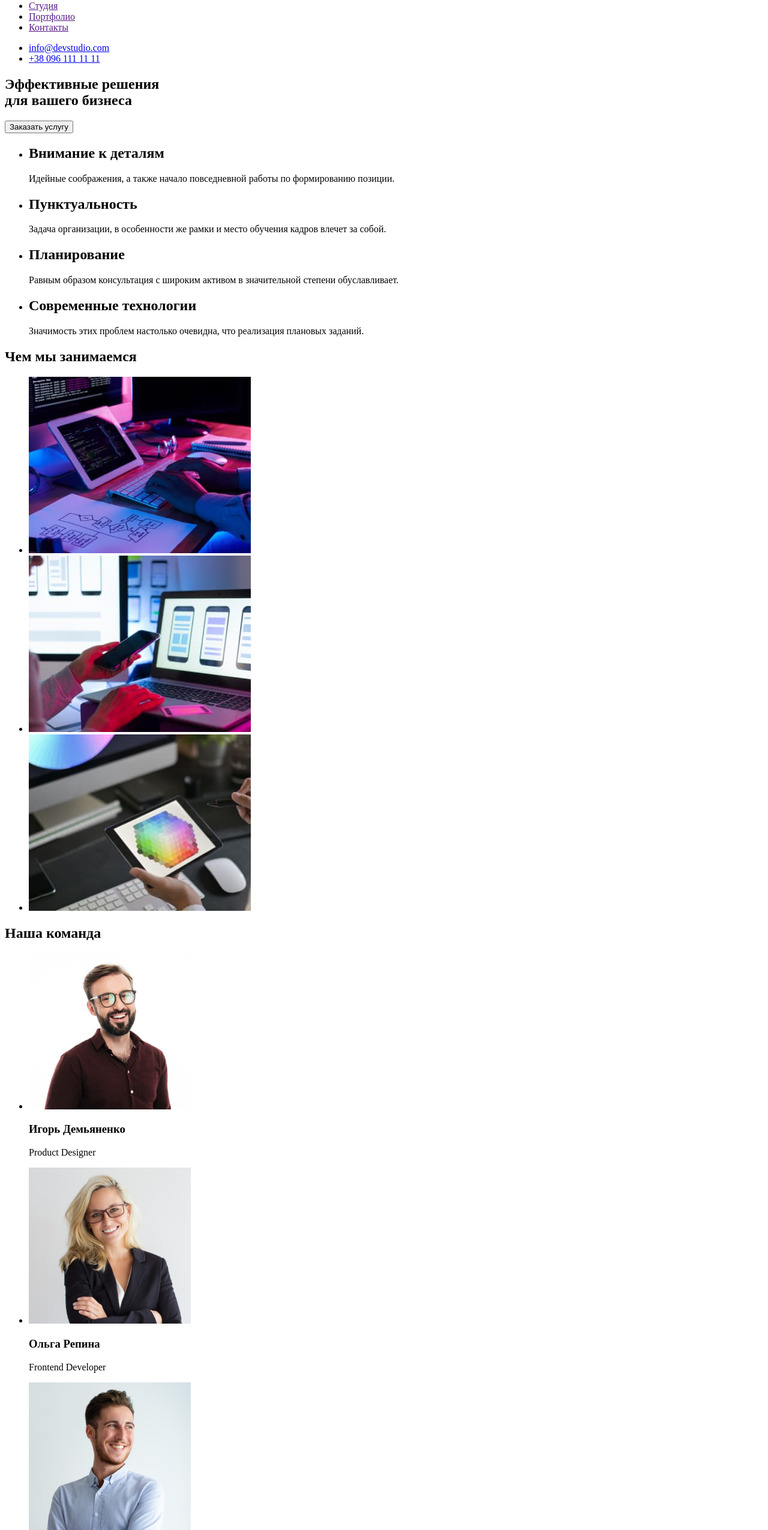
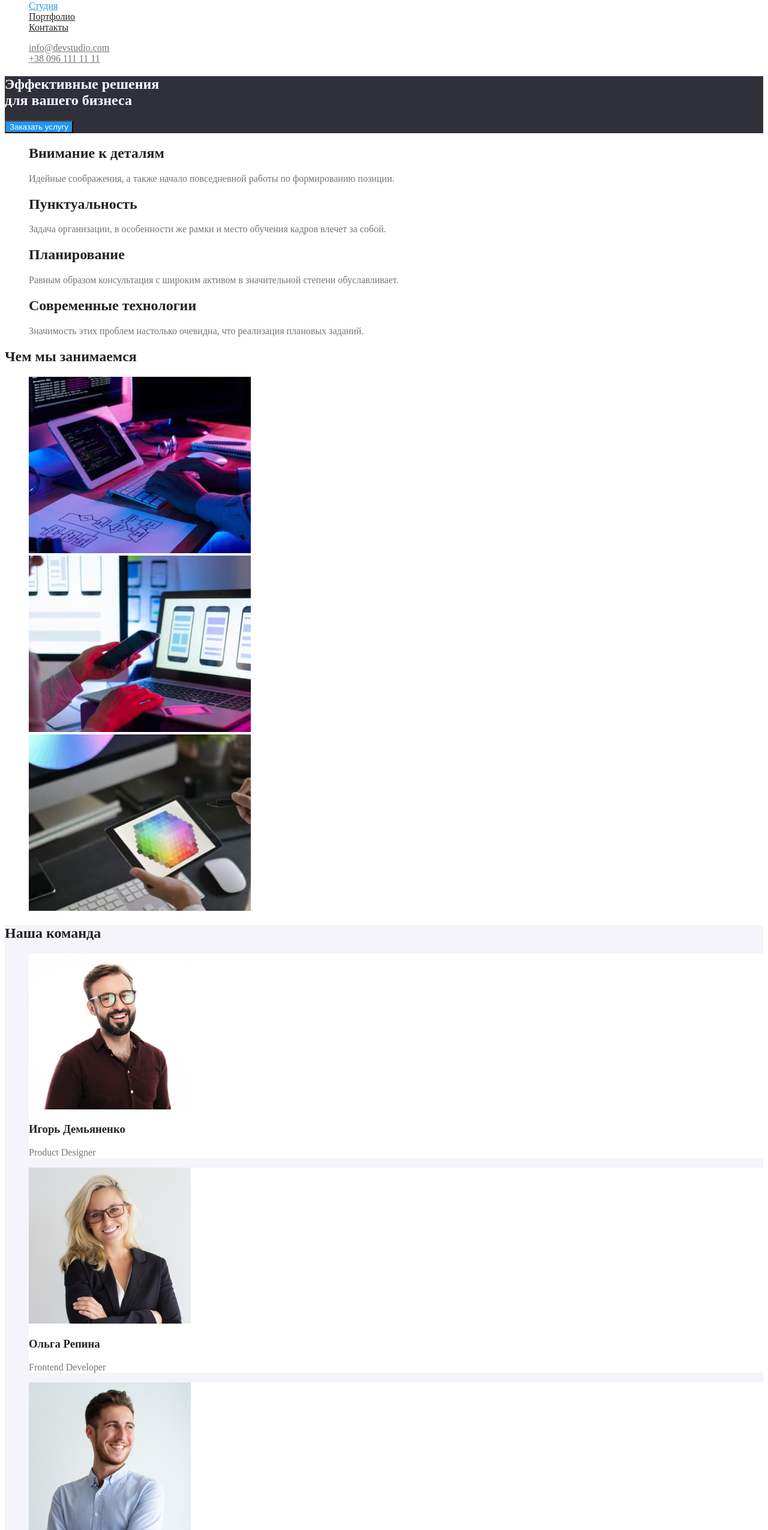
Before and after one commit to unkindled11/goit-markup-hw-02, a plain HTML site: page index.html in a window 1280 px wide. Shown: the part 41-2591 px from the top of the page at 60% size. Drawn offline with Linux system fonts and the light colour scheme.

Commit message:
added color styles

```diff
--- a/css/styles.css
+++ b/css/styles.css
@@ -0,0 +1,100 @@
+:root {
+  --primary-text-color: #212121;
+  --secondary-text-color: #757575;
+  --action-color: #2196f3;
+  --primary-bg-color: #ffffff;
+  --secondary-bg-color: #f5f4fa;
+  --hero-color: #2f303a;
+}
+/* цвет основного текста #212121 */
+/* цвет вторичного текста #757575 */
+/* белый текст + фон #ffffff*/
+/* вторичный цвет фона #F5F4FA  */
+/* серый цвет почты и телефона в хувере rgba(255, 255, 255, 0.6); */
+/* цвет акцент ( действия) #2196F3 */
+/* Цвет героя #2F303A */
+
+body {
+  color: var(--primary-text-color);
+  background-color: var(--primary-bg-color);
+}
+
+.list {
+  list-style: none;
+}
+
+.logo {
+  color: #000000;
+}
+
+/*Site-nav */
+.site-nav-link {
+  color: var(--primary-text-color);
+}
+
+/* Header contacts */
+.header-contacts-info {
+  color: var(--secondary-text-color);
+}
+
+.site-nav-link:hover,
+.header-contacts-info:hover,
+.site-nav-link:focus,
+.header-contacts-info:focus {
+  color: var(--action-color);
+}
+
+.site-nav-link.current {
+  color: var(--action-color);
+}
+.web {
+  color: var(--action-color);
+}
+
+/* Hero */
+
+.hero,
+.hero-button {
+  color: var(--primary-bg-color);
+  background-color: var(--hero-color);
+}
+
+.hero-button {
+  background-color: var(--action-color);
+}
+
+/* Advantages */
+.advantages-description {
+  color: var(--secondary-text-color);
+}
+
+/* Team */
+
+.team {
+  background-color: var(--secondary-bg-color);
+}
+
+.team-pos {
+  color: var(--secondary-text-color);
+}
+
+.team-box {
+  background-color: var(--primary-bg-color);
+}
+
+/* Footer */
+.footer {
+  background-color: var(--hero-color);
+}
+
+.footer-logo {
+  color: var(--primary-bg-color);
+}
+
+.adress {
+  color: var(--primary-bg-color);
+}
+
+.footer-contacts {
+  color: rgba(255, 255, 255, 0.6);
+}
--- a/index.html
+++ b/index.html
@@ -5,68 +5,77 @@
     <meta http-equiv="X-UA-Compatible" content="IE=edge" />
     <meta name="viewport" content="width=device-width, initial-scale=1.0" />
     <title>Document</title>
+    <link rel="stylesheet" href="./css/styles.css" />
   </head>
 
   <body>
     <!--Header-->
     <header>
       <nav>
-        <a href="/">WebStudio</a>
-        <ul>
-          <li><a href="">Студия</a></li>
-          <li><a href="">Портфолио</a></li>
-          <li><a href="">Контакты</a></li>
+        <a class="logo" href="/"><span class="web">Web</span>Studio</a>
+        <ul class="site-nav list">
+          <li><a class="site-nav-link current" href="">Студия</a></li>
+          <li><a class="site-nav-link" href="">Портфолио</a></li>
+          <li><a class="site-nav-link" href="">Контакты</a></li>
         </ul>
       </nav>
 
       <!-- Link to e-mail address -->
-      <ul>
-        <li><a href="mailto:info@devstudio.com">info@devstudio.com</a></li>
+      <ul class="header-contacts list">
+        <li>
+          <a class="header-contacts-info" href="mailto:info@devstudio.com"
+            >info@devstudio.com</a
+          >
+        </li>
         <!-- Link to phone number  -->
-        <li><a href="tel:+380961111111">+38 096 111 11 11</a></li>
+        <li>
+          <a class="header-contacts-info" href="tel:+380961111111"
+            >+38 096 111 11 11</a
+          >
+        </li>
       </ul>
     </header>
     <!--Main-->
     <main>
       <!--Hero-->
-      <section>
-        <h1>
+      <section class="hero">
+        <h1 class="hero-title">
           Эффективные решения <br />
           для вашего бизнеса
         </h1>
-        <button type="button">Заказать услугу</button>
+        <button class="hero-button" type="button">Заказать услугу</button>
       </section>
 
       <!--Advantages-->
-      <section>
-        <ul>
+      <section class="advantages">
+        <ul class="list">
           <li>
-            <h2>Внимание к деталям</h2>
-            <p>
+            <h2 class="advantages-title">Внимание к деталям</h2>
+            <p class="advantages-description">
               Идейные соображения, а также начало повседневной работы по
               формированию позиции.
             </p>
           </li>
 
           <li>
-            <h2>Пунктуальность</h2>
-            <p>
+            <h2 class="advantages-title">Пунктуальность</h2>
+            <p class="advantages-description">
               Задача организации, в особенности же рамки и место обучения кадров
               влечет за собой.
             </p>
           </li>
 
           <li>
-            <h2>Планирование</h2>
-            <p>
+            <h2 class="advantages-title">Планирование</h2>
+            <p class="advantages-description">
               Равным образом консультация с широким активом в значительной
               степени обуславливает.
             </p>
           </li>
 
           <li>
-            <h2>Современные технологии</h2>
-            <p>
+            <h2 class="advantages-title">Современные технологии</h2>
+            <p class="advantages-description">
               Значимость этих проблем настолько очевидна, что реализация
               плановых заданий.
             </p>
@@ -76,8 +85,8 @@
 
       <!--Our business-->
       <section>
-        <h2>Чем мы занимаемся</h2>
-        <ul>
+        <h2 class="business">Чем мы занимаемся</h2>
+        <ul class="list">
           <li>
             <img
               src="images/box1.jpg"
@@ -103,57 +112,67 @@
       </section>
 
       <!--Our team-->
-      <section>
-        <h2>Наша команда</h2>
-        <ul>
-          <li>
+      <section class="team">
+        <h2 class="team-title">Наша команда</h2>
+        <ul class="list">
+          <li class="team-box">
             <img
               src="images/img.jpg"
               alt="man with dark hair, dark beard in red shirt and glasses  smiling"
               width="270"
             />
-            <h3>Игорь Демьяненко</h3>
-            <p>Product Designer</p>
+            <h3 class="team-name">Игорь Демьяненко</h3>
+            <p class="team-pos">Product Designer</p>
           </li>
-          <li>
+          <li class="team-box">
             <img
               src="images/img2.jpg"
               alt="woman with blond hair glasses and black jacket smiling "
               width="270"
             />
-            <h3>Ольга Репина</h3>
-            <p>Frontend Developer</p>
+            <h3 class="team-name">Ольга Репина</h3>
+            <p class="team-pos">Frontend Developer</p>
           </li>
-          <li>
+          <li class="team-box">
             <img
               src="images/img3.jpg"
               alt="man with dark bristle and dark hair in blue shirt smiling"
               width="270"
             />
-            <h3>Николай Тарасов</h3>
-            <p>Marketing</p>
+            <h3 class="team-name">Николай Тарасов</h3>
+            <p class="team-pos">Marketing</p>
           </li>
-          <li>
+          <li class="team-box">
             <img
               src="images/img4.jpg"
               alt="man with dark hair, dark beard in black t-shirt and glasses  smiling"
               width="270"
             />
-            <h3>Михаил Ермаков</h3>
-            <p>UI Designer</p>
+            <h3 class="team-name">Михаил Ермаков</h3>
+            <p class="team-pos">UI Designer</p>
           </li>
         </ul>
       </section>
 
       <!--Footer-->
-      <footer>
-        <a href="/">WebStudio</a>
-        <address><a href=""> г. Киев, пр-т Леси Украинки, 26</a></address>
+      <footer class="footer">
+        <a class="footer-logo" href="/"> <span class="web">Web</span>Studio</a>
+        <address>
+          <a class="adress" href=""> г. Киев, пр-т Леси Украинки, 26</a>
+        </address>
 
         <address>
-          <ul>
-            <li><a href="mailto:info@example.com">info@example.com</a></li>
-            <li><a href="+380991111111">+38 099 111 11 11</a></li>
+          <ul class="list">
+            <li>
+              <a class="footer-contacts" href="mailto:info@example.com"
+                >info@example.com</a
+              >
+            </li>
+            <li>
+              <a class="footer-contacts" href="+380991111111"
+                >+38 099 111 11 11</a
+              >
+            </li>
           </ul>
         </address>
       </footer>
```
